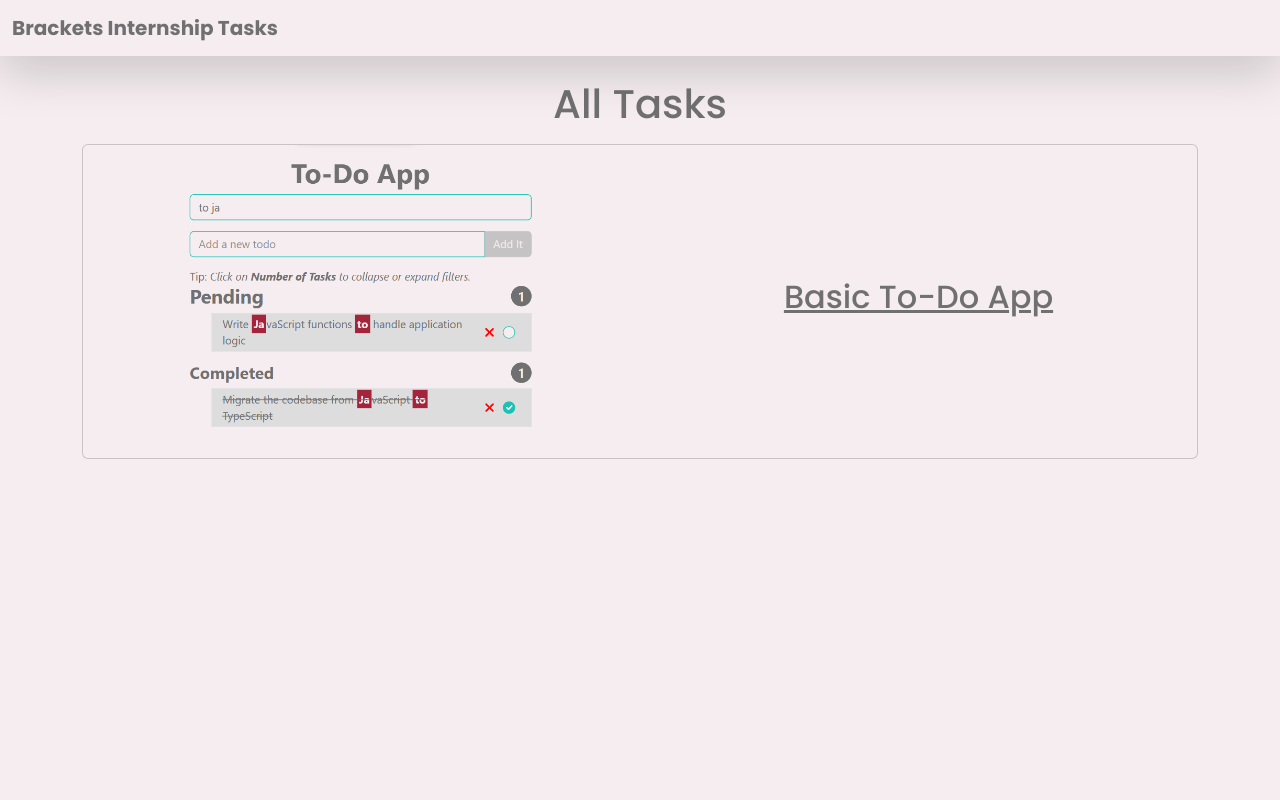
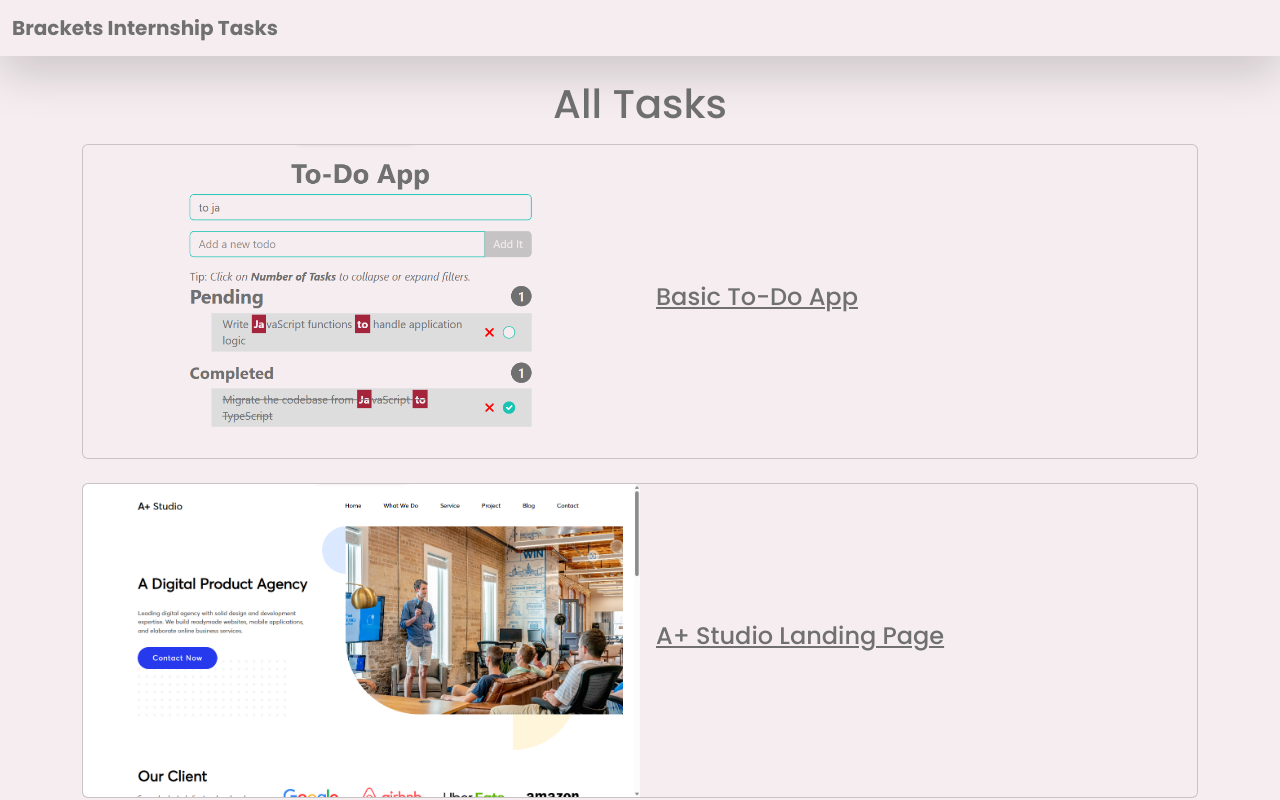
Before and after one commit to m-naeem66622/Brackets_Internship_Tasks, a plain HTML site: page index.html in a window 1280 px wide. Drawn offline with Linux system fonts and the light colour scheme.

Commit message:
Frontend Task 2: Initial Commit

```diff
--- a/index.html
+++ b/index.html
@@ -30,14 +30,28 @@
 
     <div class="container">
         <h1 class="text-center mt-4 mb-3">All Tasks</h1>
-        <div class="d-flex flex-column">
+        <div class="d-flex flex-column row-gap-4">
             <div class="card text-gray w-100">
-                <a class="d-flex flex-md-row flex-column" href="./To-Do_App/">
+                <a class="d-flex flex-md-row flex-column" href="https://github.com/m-naeem66622/basic-todo-app">
                     <div class="image__wrapper d-flex justify-content-center">
-                        <img class="w-100 h-100 rounded-start" src="./assets/todo-app-mockup.png" alt="">
+                        <img class="w-100 h-100 rounded-md-start rounded-top" src="./assets/todo-app-mockup.png" alt="">
                     </div>
-                    <div class="card-body text-center d-flex justify-content-center align-items-center">
-                        <h2 class="card-title">Basic To-Do App</h2>
+                    <div
+                        class="card-body text-center d-flex justify-content-center align-items-center justify-content-md-start">
+                        <h4 class="card-title">Basic To-Do App</h4>
+                    </div>
+                </a>
+            </div>
+            <div class="card text-gray w-100">
+                <a class="d-flex flex-md-row flex-column"
+                    href="https://github.com/m-naeem66622/studio-design-landing-page">
+                    <div class="image__wrapper d-flex justify-content-center">
+                        <img class="w-100 h-100 rounded-md-start rounded-top"
+                            src="./assets/studio-design-landing-page-mockup.png" alt="">
+                    </div>
+                    <div
+                        class="card-body text-center d-flex justify-content-center align-items-center justify-content-md-start">
+                        <h4 class="card-title">A+ Studio Landing Page</h4>
                     </div>
                 </a>
             </div>
--- a/styles/custom.css
+++ b/styles/custom.css
@@ -32,9 +32,14 @@ header .nav-item.btn:active a {
     .image__wrapper {
         width: 50% !important;
     }
+
+    .rounded-md-start {
+        border-bottom-left-radius: var(--bs-border-radius) !important;
+        border-top-left-radius: var(--bs-border-radius) !important;
+    }
 }
 
-@media (max-width: 768px) {
+@media (max-width: 767px) {
     .image__wrapper {
         width: 100% !important;
     }
```
Also changed, not shown: assets/studio-design-landing-page-mockup.png (added), 1 other file.
